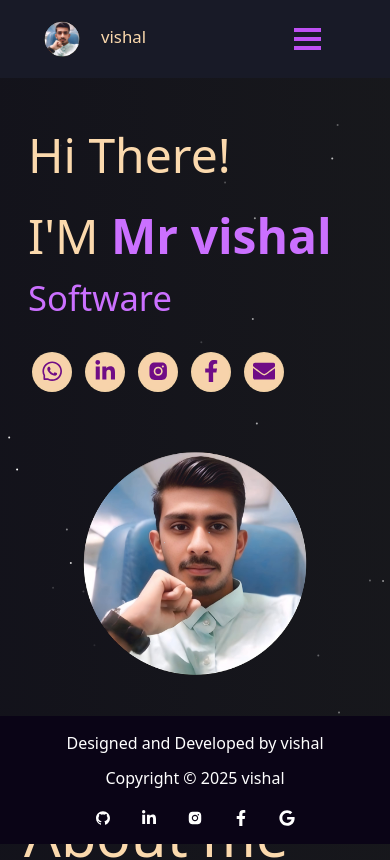
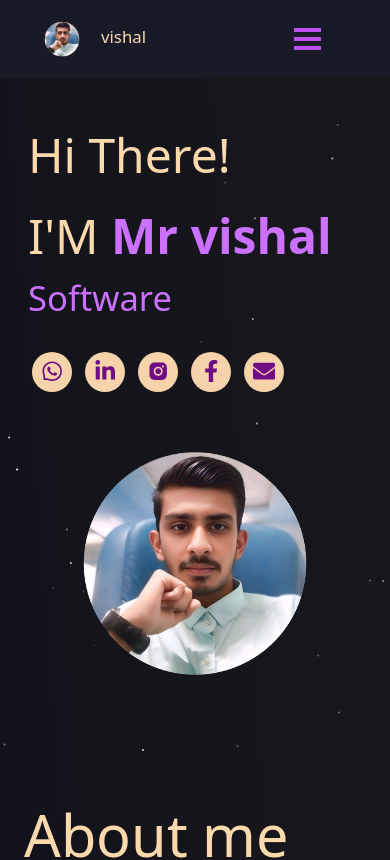
Before and after one commit to apit04726/Personal-Portfolio-main, a React (Create React App) app: page / in a window 390 px wide. Shown: the top 860 px of the page. Built offline with nearby package versions, Linux system fonts and the light colour scheme; no server answers.

Commit message:
fix: adjust footer positioning for better responsiveness on small screens

```diff
--- a/src/style.css
+++ b/src/style.css
@@ -487,6 +487,13 @@ html {
   padding-top: 10px !important;
   padding-bottom: 8px !important;
   z-index: 1000;
+}
+
+@media (max-width: 767px) {
+  .footer {
+    position: static;
+    width: 100vw !important;
+  }
 }
 .footer-copywright {
   text-align: center !important;
```
